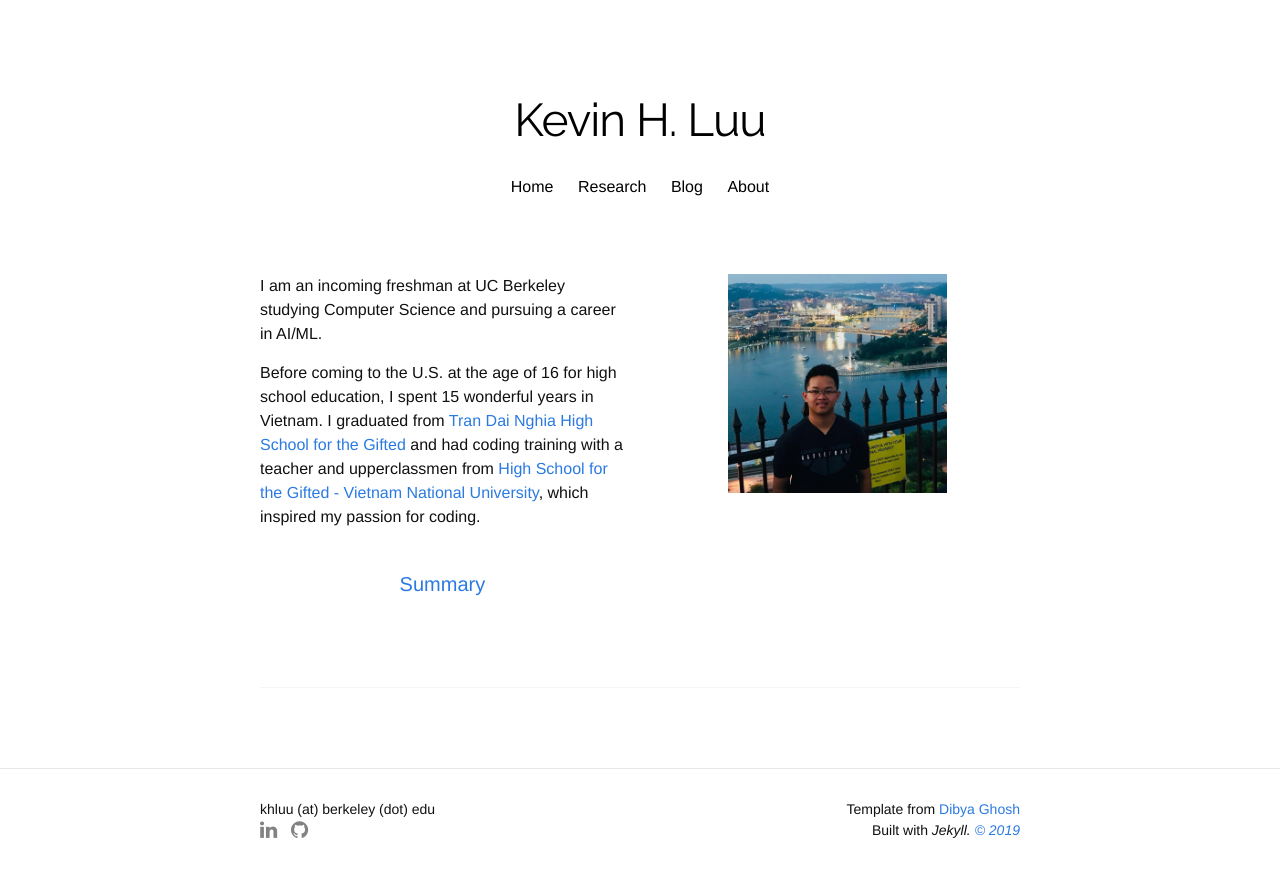
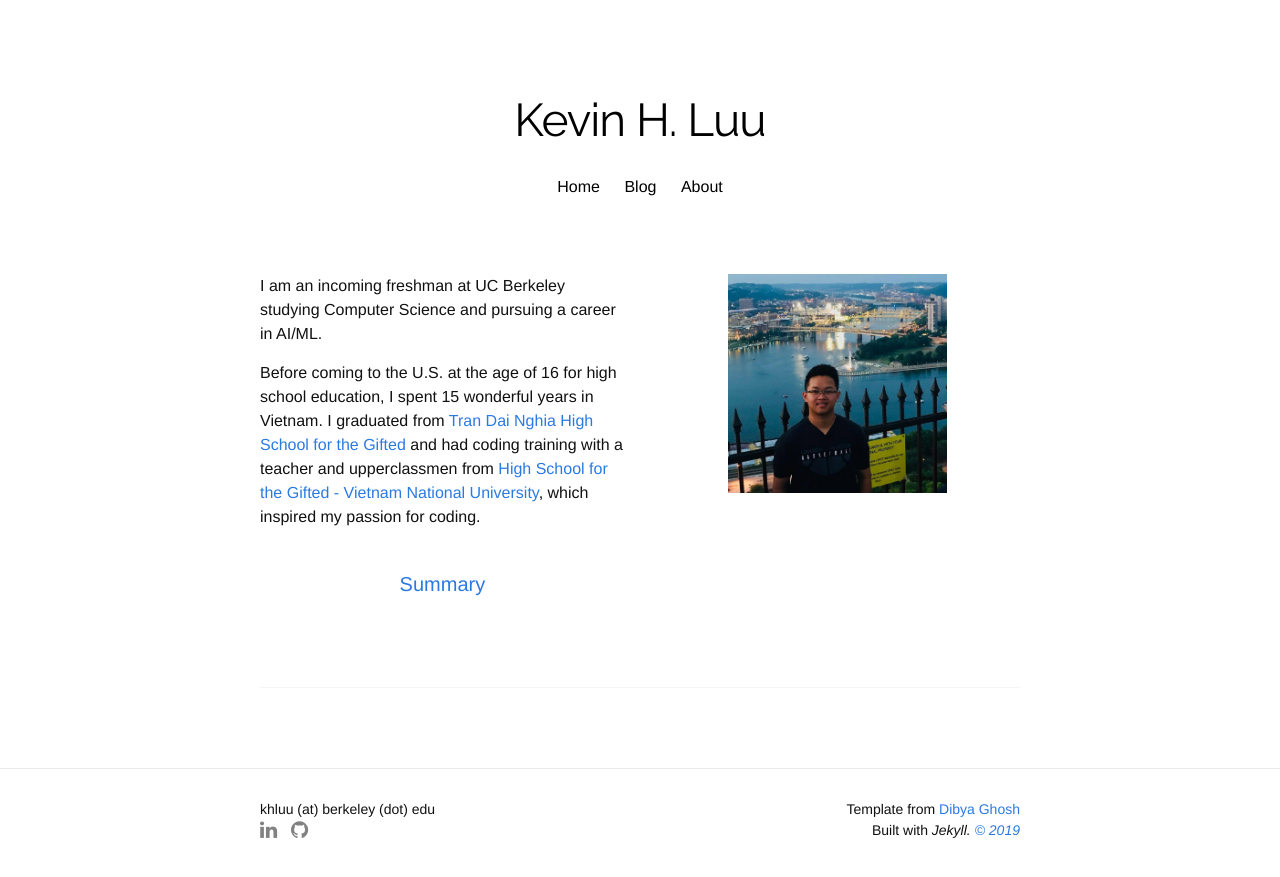
Before and after one commit to khluu/khluu.github.io, a Jekyll site: the page built from index.html, in a window 1280 px wide. Shown: the top 877 px of the page. Built offline with Jekyll 4.4.1, drawn with Linux system fonts in a browser that asks for light colours; nearby versions of some CDN libraries; some web fonts are replaced.

Commit message:
Update layout.html

```diff
--- a/_layouts/layout.html
+++ b/_layouts/layout.html
@@ -11,7 +11,6 @@
           <ul class="menu-section-list">
               <li><a class="page-link" href="{{site.github.url}}/">Home</a>
               <li><a class="page-link" href="https://dibyaghosh.com/blog">Blog</a></li>
-             <li><a class="page-link" href="{{site.github.url}}/research">Research</a></li>
               <li><a class="page-link" href="{{site.github.url}}/about">About</a></li>
           </ul>
         </section>
@@ -34,7 +33,6 @@
               <div class="desktop-menu">
                 <ul>
                     <li><a href="{{site.github.url}}/"> Home </a></li>
-                    <li><a href="{{site.github.url}}/research"> Research</a></li>
                     <li><a href="https://dibyaghosh.com/blog">Blog</a></li>
                     <li><a href="{{site.github.url}}/about">About</a></li>
                 </ul>
```
